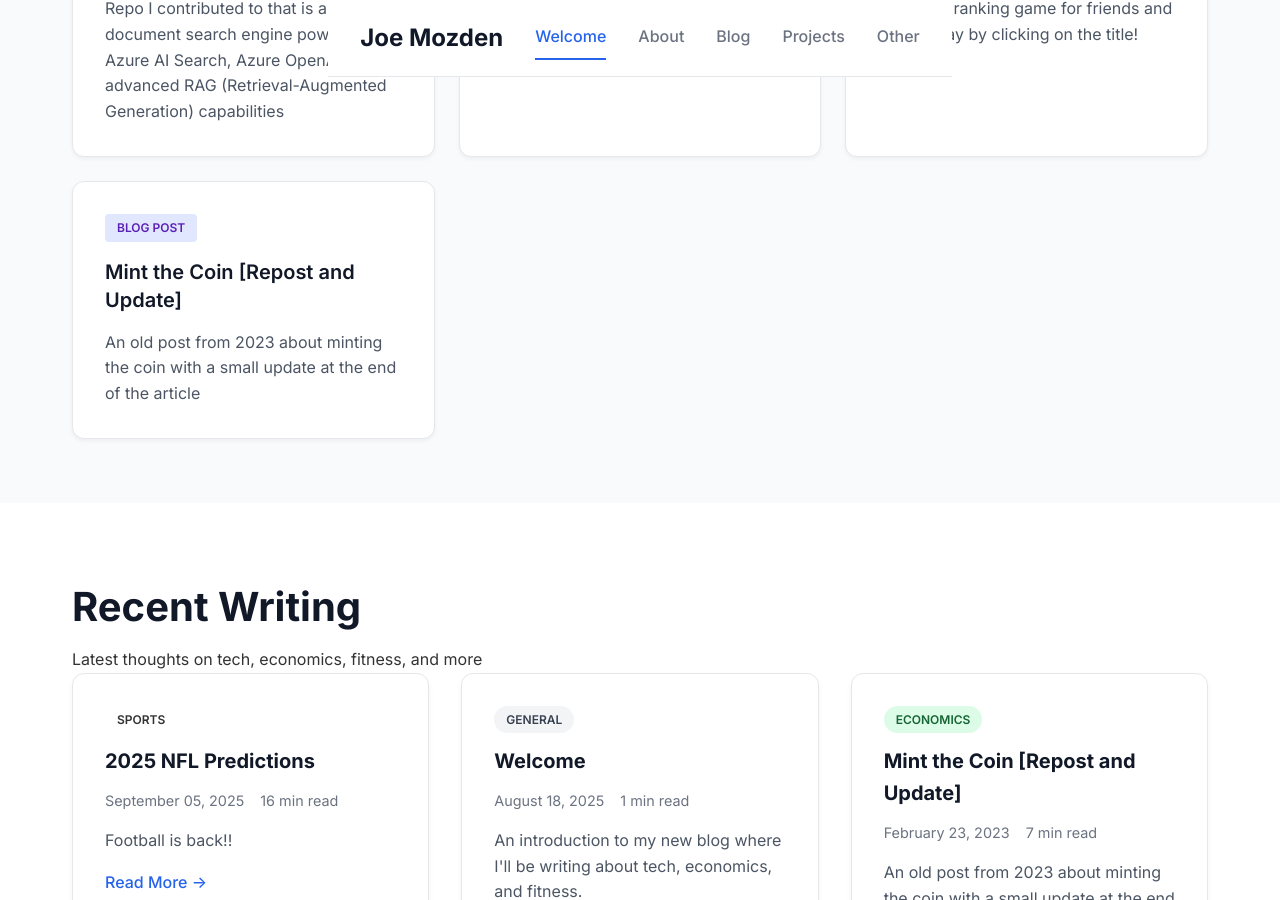
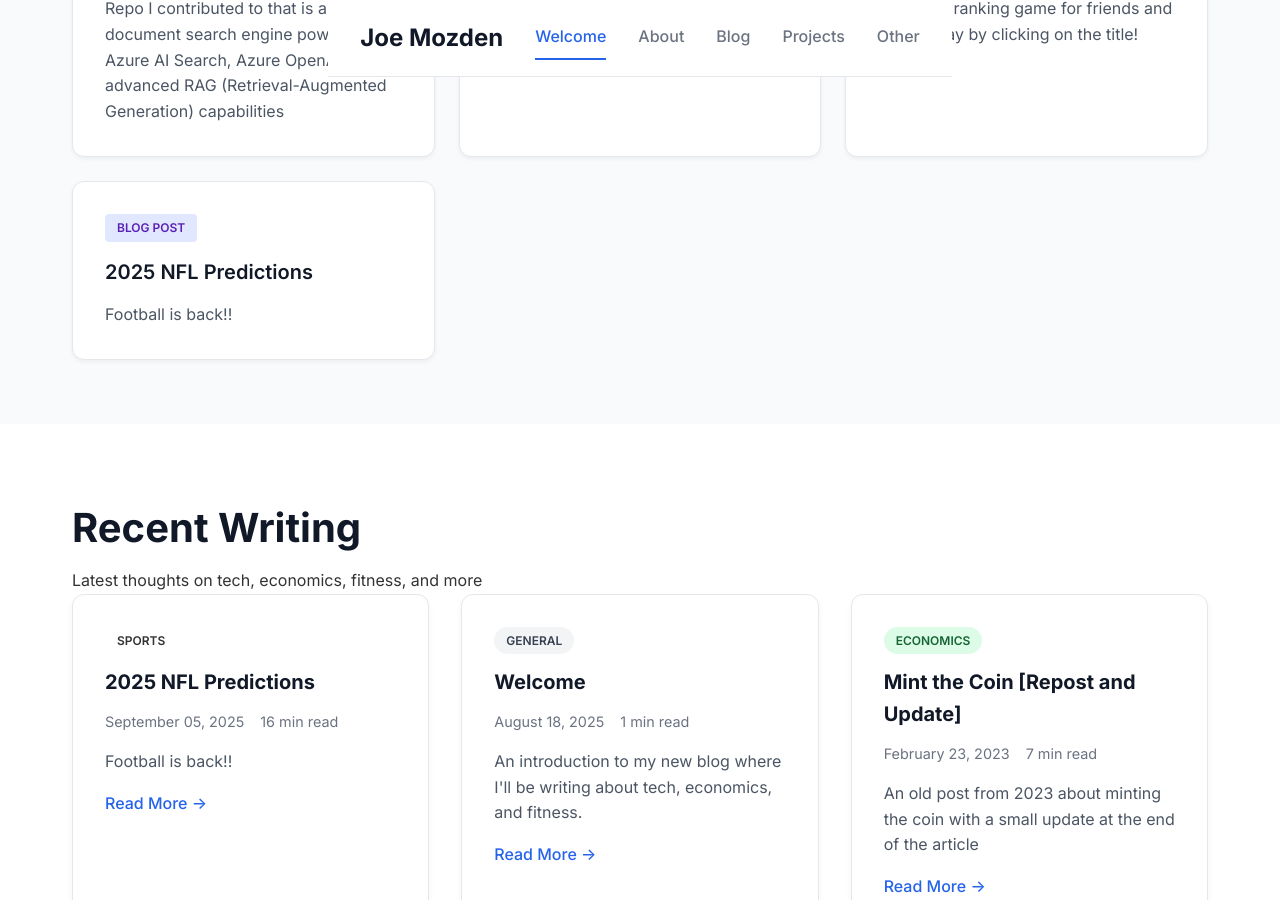
Before and after one commit to jmozden3/jmozden3.github.io, a Jekyll site: the page built from index.html, in a window 1280 px wide and 900 px high, scrolled down 946 px. Built offline with Jekyll 4.4.1, drawn with Linux system fonts in a browser that asks for light colours; the list of posts is cut into pages by our own code.

Commit message:
nfl blog post update

```diff
--- a/_data/featured.yml
+++ b/_data/featured.yml
@@ -16,7 +16,7 @@
   badge: "Game"
   link: "https://topfive-h7dtbccrgmd8gye8.eastus2-01.azurewebsites.net/"
 
-- title: "Mint the Coin [Repost and Update]"
-  description: "An old post from 2023 about minting the coin with a small update at the end of the article"
+- title: "2025 NFL Predictions"
+  description: "Football is back!!"
   badge: "Blog Post"
-  link: "https://jmozden3.github.io/economics/2023/02/23/mint-the-coin.html"
+  link: "https://joemozden.com/sports/2025/09/05/2025-nfl-predictions.html"
```
Also changed, not shown: _posts/2025-09-05-2025-nfl-predictions.md (+2 -2 lines).
